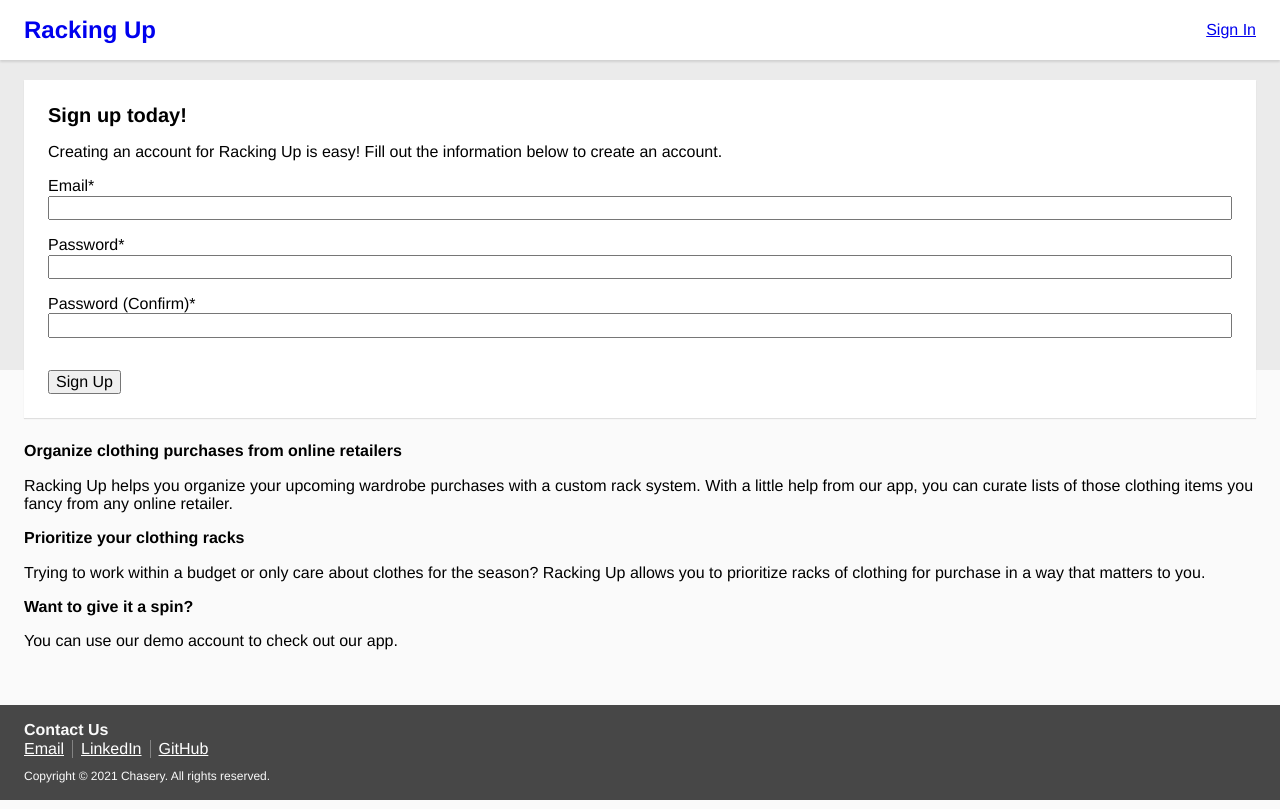
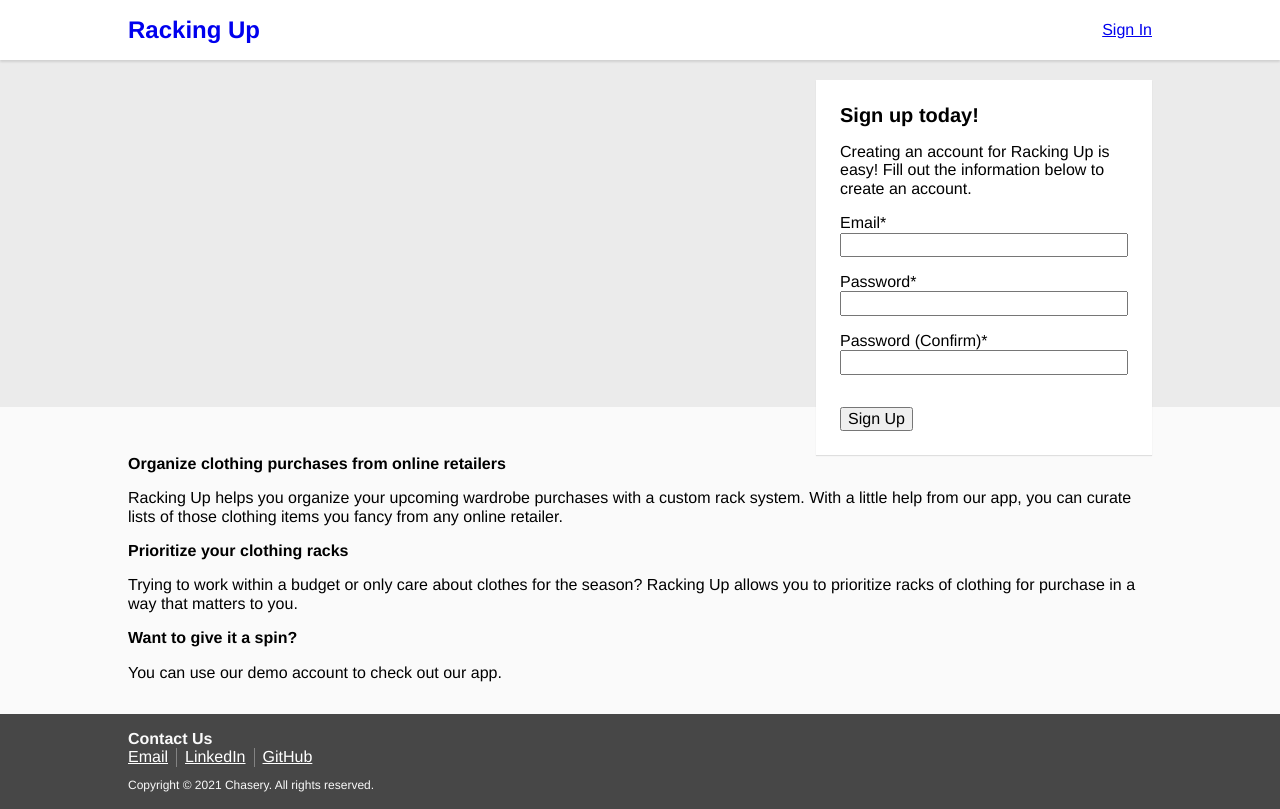
Before and after one commit to chasery/racking-up-prototype, a plain HTML site: page index.html in a window 1280 px wide. Drawn offline with nearby package versions, Linux system fonts and the light colour scheme.

Commit message:
Add in desktop support for index

```diff
--- a/index.html
+++ b/index.html
@@ -12,20 +12,23 @@
   </head>
   <body>
     <header class="Header" role="banner">
+      <div class="Header__wrapper">
         <h1 class="Header__title"><a href="/">Racking Up</a></h1>
         <nav class="Nav" role="navigation">
           <ul>
             <li><a href="/">Sign In</a></li>
           </ul>
         </nav>
+      </div>
     </header>
     <main role="main">
       <section class="Hero">
+        <div class="Hero__wrapper">
           <form class="SignUp">
             <h2>Sign up today!</h2>
             <p>
-            Creating an account for Racking Up is easy! Fill out the information
-            below to create an account.
+              Creating an account for Racking Up is easy! Fill out the
+              information below to create an account.
             </p>
             <div class="FormField">
               <label for="email">Email*</label>
@@ -41,13 +44,16 @@
             </div>
             <button>Sign Up</button>
           </form>
+        </div>
       </section>
       <section class="AppInfo">
+        <div class="AppInfo__wrapper">
           <h3>Organize clothing purchases from online retailers</h3>
           <p>
-          Racking Up helps you organize your upcoming wardrobe purchases with a
-          custom rack system. With a little help from our app, you can curate
-          lists of those clothing items you fancy from any online retailer.
+            Racking Up helps you organize your upcoming wardrobe purchases with
+            a custom rack system. With a little help from our app, you can
+            curate lists of those clothing items you fancy from any online
+            retailer.
           </p>
           <h3>Prioritize your clothing racks</h3>
           <p>
@@ -57,9 +63,11 @@
           </p>
           <h3>Want to give it a spin?</h3>
           <p>You can use our demo account to check out our app.</p>
+        </div>
       </section>
     </main>
     <footer class="Footer" role="content-info">
+      <div class="Footer__wrapper">
         <p class="Footer__copyright">
           Copyright &copy; 2021 Chasery. All rights reserved.
         </p>
@@ -71,6 +79,7 @@
             <li><a href="https://github.com/chasery">GitHub</a></li>
           </ul>
         </div>
+      </div>
     </footer>
   </body>
 </html>
--- a/main.css
+++ b/main.css
@@ -42,17 +42,25 @@ ul > li {
 }
 
 /*** Component Styles ***/
+.Header__wrapper,
+.AppInfo__wrapper,
+.Footer__wrapper {
+  padding: 1rem 1.5rem;
+}
+
 .Header {
-  display: flex;
-  align-items: center;
   position: fixed;
   width: 100%;
   background-color: white;
   box-shadow: 0 0.125rem 0.125rem #0000001c;
 }
+.Header__wrapper {
+  display: flex;
+  align-items: center;
+  padding: 1rem 1.5rem;
+}
 .Header__title {
   flex-grow: 1;
-  padding: 1rem 0 1rem 1.5rem;
 }
 .Header__title > a {
   text-decoration: none;
@@ -60,7 +68,6 @@ ul > li {
 
 .Nav {
   flex-shrink: 1;
-  padding: 1rem 1.5rem 1rem 0;
   justify-self: flex-end;
 }
 
@@ -90,17 +97,20 @@ ul > li {
 
 .AppInfo {
   flex-grow: 1;
-  padding: 4.5rem 1.5rem 1rem;
+}
+.AppInfo__wrapper {
+  padding-top: 4.5rem;
 }
 
 .Footer {
+  flex-shrink: 1;
+  justify-self: flex-end;
+  color: #fafafa;
+  background-color: #474747;
+}
+.Footer__wrapper {
   display: flex;
   flex-direction: column-reverse;
-  flex-shrink: 1;
-  justify-self: flex-end;
-  padding: 1rem 1.5rem;
-  color: #fafafa;
-  background-color: #474747;
 }
 .Footer__contact {
   flex-grow: 1;
@@ -124,3 +134,32 @@ ul > li {
   margin-bottom: 0;
   font-size: 0.75rem;
 }
+
+@media all and (min-width: 30rem) {
+  .Hero__wrapper {
+    display: flex;
+    justify-content: flex-end;
+  }
+  .SignUp {
+    max-width: 18rem;
+  }
+}
+
+@media all and (min-width: 50rem) {
+  .AppInfo__wrapper {
+    padding-top: 3rem;
+  }
+  .Header__wrapper,
+  .Hero__wrapper,
+  .AppInfo__wrapper,
+  .Footer__wrapper {
+    max-width: 64rem;
+    align-self: center;
+    margin: 0 auto;
+  }
+}
+@media all and (min-width: 64rem) {
+  .SignUp {
+    margin-right: 0;
+  }
+}
```
Lines whose indentation alone changed are shown as unchanged.
